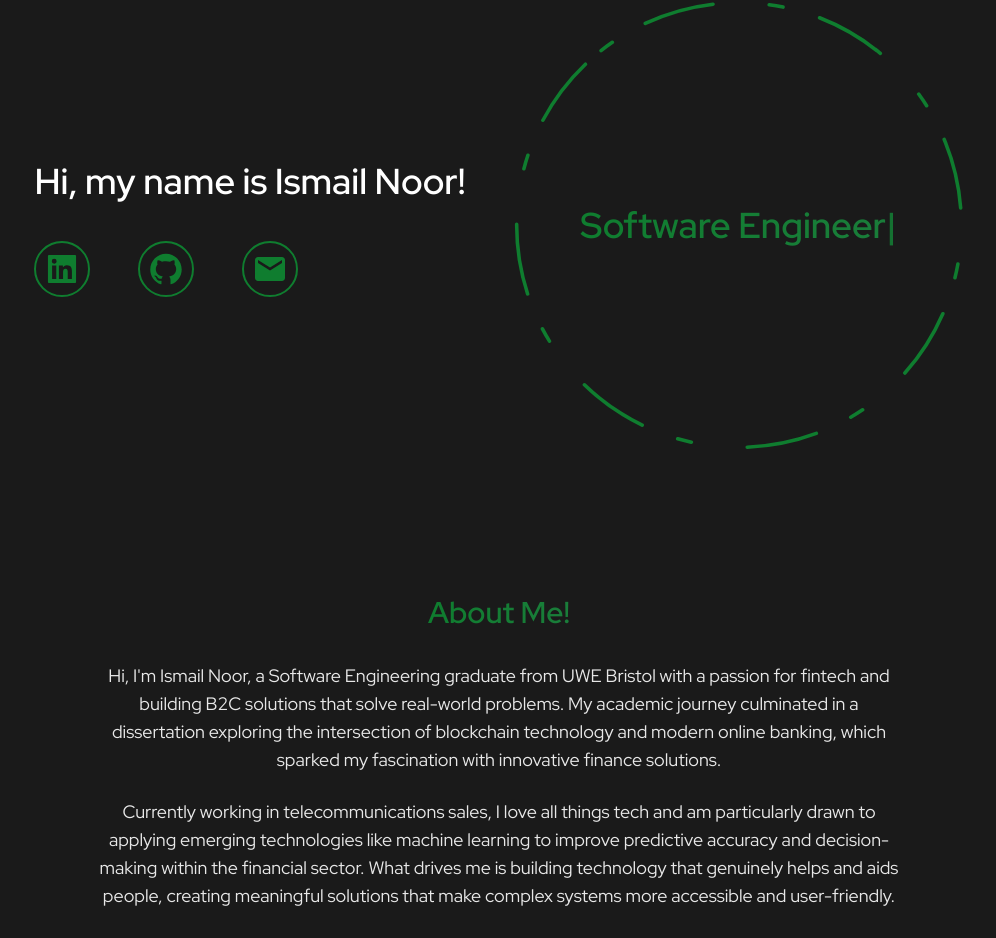
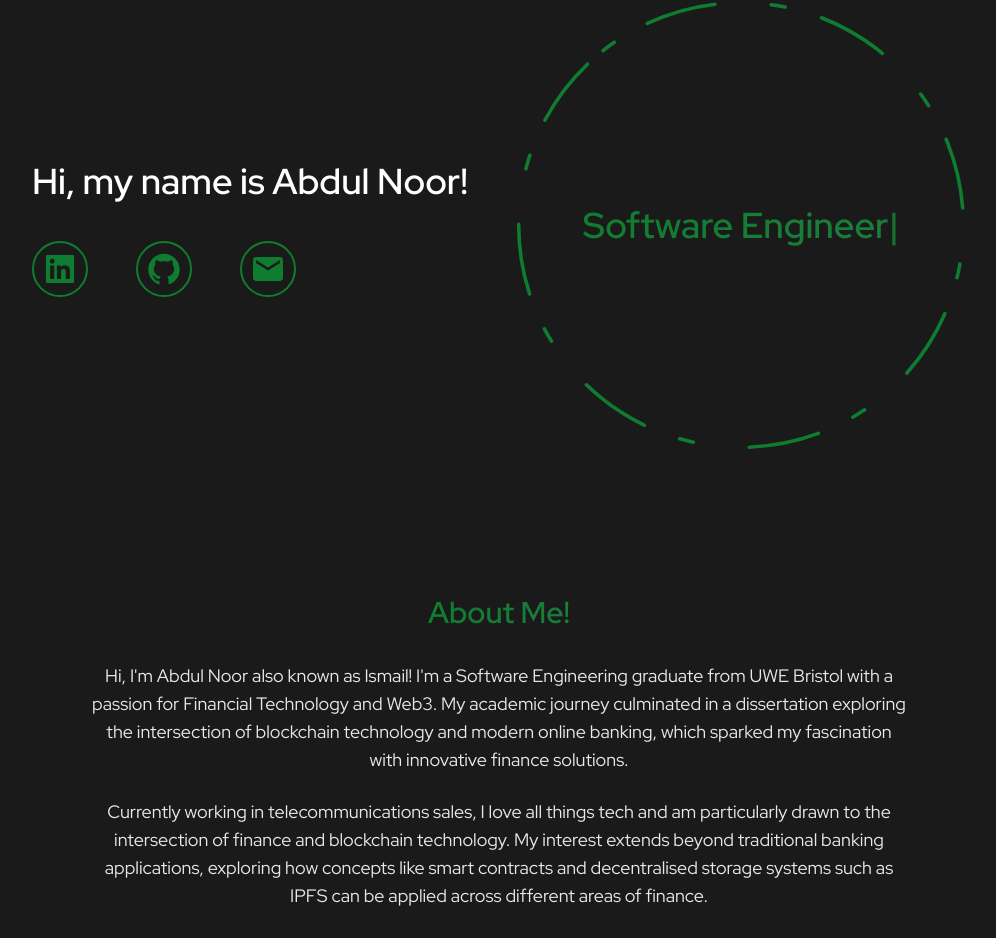
Before and after one commit to Ismailn16/portfolio, a React (Create React App) app: page / in a window 1280 px wide. Shown: the part 112-1050 px from the top of the page, without its empty margins (141-1137 px from the left). Built offline with nearby package versions, Linux system fonts and the light colour scheme.

Commit message:
Ismail -> Abdul

```diff
--- a/public/index.html
+++ b/public/index.html
@@ -22,7 +22,7 @@
       work correctly both with client-side routing and a non-root public URL.
       Learn how to configure a non-root public URL by running `npm run build`.
     -->
-  <title>Ismail | Personal Portfolio</title>
+  <title>Abdul | Personal Portfolio</title>
 </head>
 
 <body>
--- a/src/components/About.jsx
+++ b/src/components/About.jsx
@@ -9,11 +9,11 @@ const About = () => {
                     <h3 className='text-3xl font-semibold mb-8'><span className='primary-color'>About Me!</span></h3>
                     <div className='space-y-6 text-base md:text-lg leading-relaxed'>
                         <p className='text-white/90'>
-                            Hi, I'm Ismail Noor, a Software Engineering graduate from UWE Bristol with a passion for fintech and building B2C solutions that solve real-world problems. My academic journey culminated in a dissertation exploring the intersection of blockchain technology and modern online banking, which sparked my fascination with innovative finance solutions.
+                            Hi, I'm Abdul Noor also known as Ismail! I'm a Software Engineering graduate from UWE Bristol with a passion for Financial Technology and Web3. My academic journey culminated in a dissertation exploring the intersection of blockchain technology and modern online banking, which sparked my fascination with innovative finance solutions.
                         </p>
                         <p className='text-white/90'>
-                            Currently working in telecommunications sales, I love all things tech and am particularly drawn to applying emerging technologies like machine learning to improve predictive accuracy and decision-making within the financial sector. What drives me is building technology that genuinely helps and aids people, creating meaningful solutions that make complex systems more accessible and user-friendly.
-                        </p>
+                            Currently working in telecommunications sales, I love all things tech and am particularly drawn to the intersection of finance and blockchain technology. My interest extends beyond traditional banking applications, exploring how concepts like smart contracts and decentralised storage systems such as IPFS can be applied across different areas of finance.
+                            </p>
                         <p className='text-white/90'>
                             I'm enthusiastic about connecting with like-minded individuals who share a passion for fintech innovation and technology. Feel free to get in touch via LinkedIn or email!
                         </p>
--- a/src/components/Contact.jsx
+++ b/src/components/Contact.jsx
@@ -62,7 +62,7 @@ const Contact = () => {
 
             </div>
             <motion.div animate={{y: 0, opacity: 1}} initial={{ y: -100, opacity: 0 }} transition={{ duration: 1, delay: 0.5 }} className='flex flex-col items-center pt-4 pb-8 gap-2'>
-                <p className='text-sm text-white/60'>© {new Date().getFullYear()} ismailnoor.dev. All rights reserved.</p>
+                <p className='text-sm text-white/60'>© {new Date().getFullYear()} abdulnoor.dev. All rights reserved.</p>
                 <p className='text-xl text-white font-semibold'>Thanks for visiting!</p>
             </motion.div>
         </div>
--- a/src/components/Hero.jsx
+++ b/src/components/Hero.jsx
@@ -44,10 +44,10 @@ const Hero = () => {
             <motion.div initial={{ opacity: 0 }} animate={{ opacity: 1 }} transition={{ duration: 1.5, delay: 1, ease: "easeIn" }} className='flex flex-col xl:flex-row items-center justify-between mx-auto'>
                 <div className='text-center xl:text-left mx-auto'>
                     <h1 className='text-white text-4xl font-semibold max-w-[500px] my-10'>
-                        Hi, my name is Ismail Noor!
+                        Hi, my name is Abdul Noor!
                     </h1>
                     <div className='text-4xl flex justify-center xl:justify-start text-center gap-12 my-8 text-[#0f7d2f]'>
-                        <a href='https://www.linkedin.com/in/ismail-noor1/' className='rounded-full border-2 p-2 border-[#0f7d2f] hover:text-black hover:bg-[#0f7d2f]'><AiFillLinkedin /></a>
+                        <a href='https://www.linkedin.com/in/abdul-s-noor/' className='rounded-full border-2 p-2 border-[#0f7d2f] hover:text-black hover:bg-[#0f7d2f]'><AiFillLinkedin /></a>
                         <a href='https://github.com/Ismailn16' className='rounded-full p-2 border-2 border-[#0f7d2f] hover:text-black hover:bg-[#0f7d2f]'>
                             <AiFillGithub />
                         </a>
```
